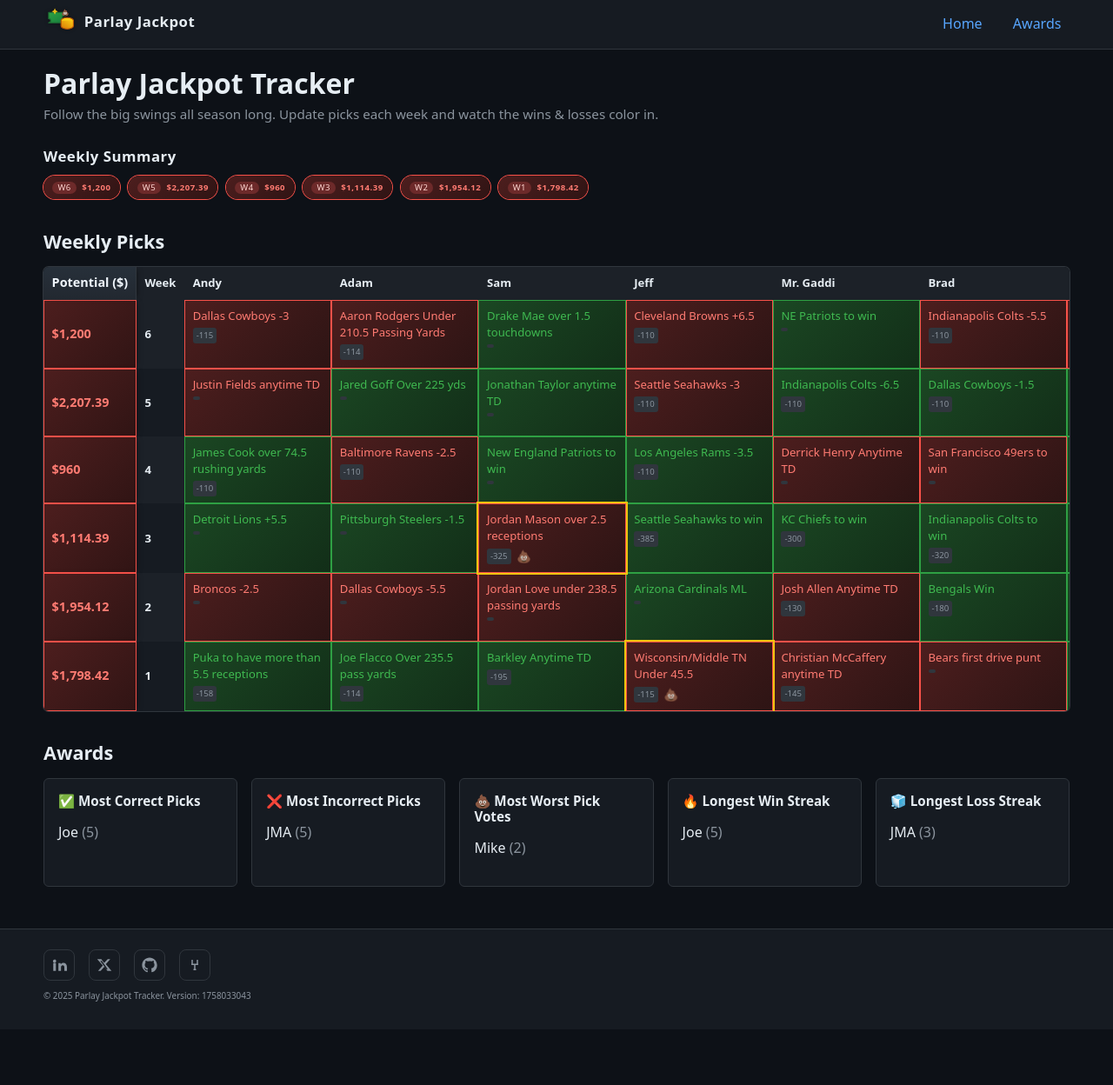
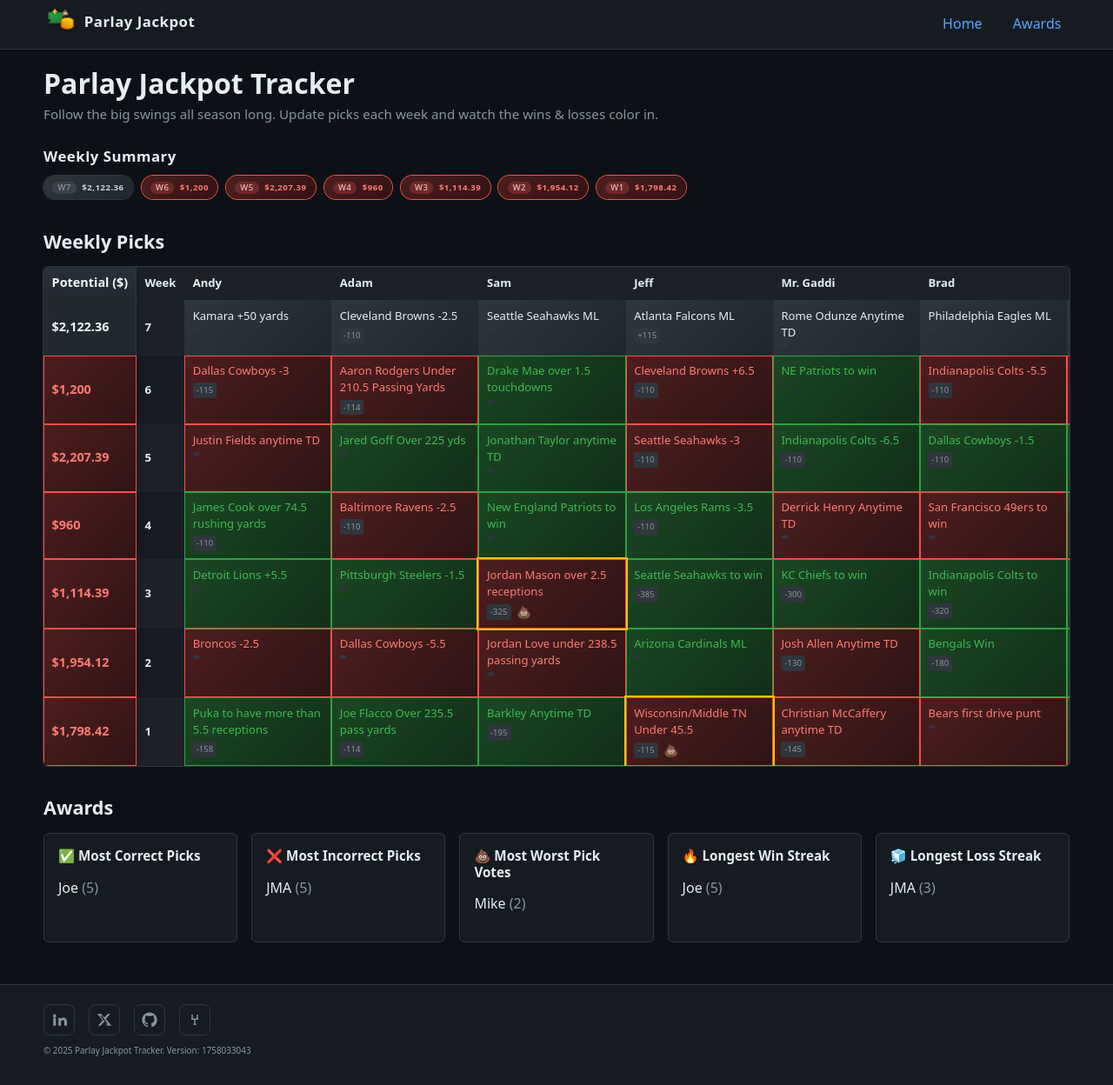
Before and after one commit to jeffmiller00/parlay_jackpot, a Jekyll site: the page built from index.markdown, in a window 1280 px wide. Shown: the whole page at 87% size. Built offline with Jekyll 4.4.1, drawn with Linux system fonts in a browser that asks for light colours; before the commit the page ends 1184 px from its top, so only the background shows below that.

Commit message:
Initial picks for week 7.

```diff
--- a/_data/weeks.yml
+++ b/_data/weeks.yml
@@ -1,6 +1,59 @@
 ---
 version: 1758033043
 weeks:
+  - week: 7
+    total_potential: 2122.36
+    picks:
+      andy:
+        pick: Kamara +50 yards
+        status: pending
+        worst: false
+        odds: ""
+      adam:
+        pick: Cleveland Browns -2.5
+        status: pending
+        worst: false
+        odds: "-110"
+      sam:
+        pick: Seattle Seahawks ML
+        status: pending
+        worst: false
+        odds: ""
+      jeff:
+        pick: Atlanta Falcons ML
+        status: pending
+        worst: false
+        odds: "+115"
+      mr_gaddi:
+        pick: Rome Odunze Anytime TD
+        status: pending
+        worst: false
+        odds: ""
+      brad:
+        pick: Philadelphia Eagles ML
+        status: pending
+        worst: false
+        odds: ""
+      joe:
+        pick: Tet McMillan over 52.5 receiving yards
+        status: pending
+        worst: false
+        odds: ""
+      jma:
+        pick: Justin Fields +150yds passing
+        status: pending
+        worst: false
+        odds: ""
+      mike:
+        pick: Jayden Daniels over 232.5 passing yards
+        status: pending
+        worst: false
+        odds: ""
+      daniel:
+        pick: Loveland 3+ receptions
+        status: pending
+        worst: false
+        odds: ""
   - week: 6
     total_potential: 1200
     picks:
```
